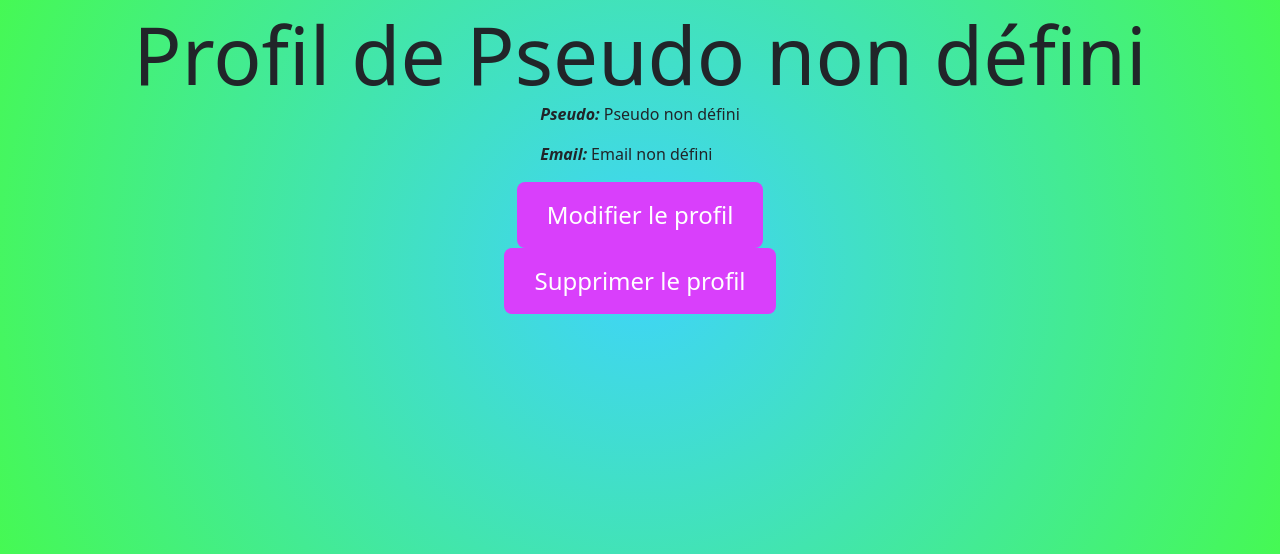
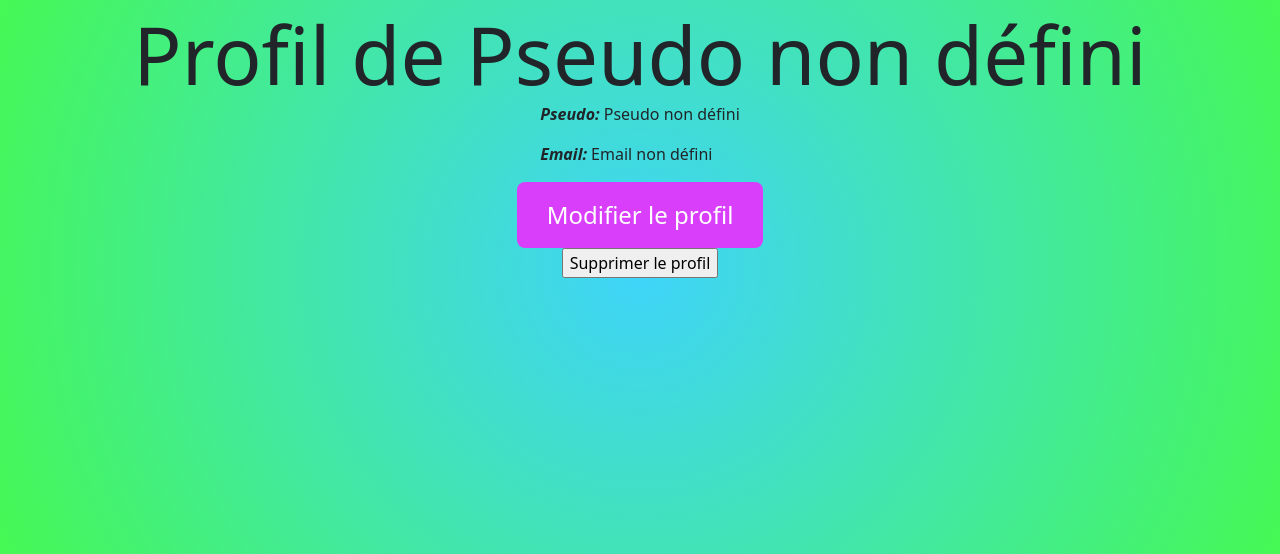
Before and after one commit to LN27100/quiz_game, a PHP site: page /controllers/controller-profil.php in a window 1280 px wide. Shown: the part 130-684 px from the top of the page. Run offline with PHP 8.4, Linux system fonts and the light colour scheme; the visitor is signed in with stand-in values (Sample User, id 1); some web fonts are replaced.

Commit message:
modification et suppression profil ok

```diff
--- a/Models/login.php
+++ b/Models/login.php
@@ -149,12 +149,11 @@ class Player {
     public static function updateProfil(int $player_id, string $new_pseudo, string $new_email)
     {
         try {
-        $db = new PDO(DBNAME, DBUSER, DBPASSWORD, array(PDO::ATTR_PERSISTENT => true));
+            $db = new PDO(DBNAME, DBUSER, DBPASSWORD);
             $db->setAttribute(PDO::ATTR_ERRMODE, PDO::ERRMODE_EXCEPTION);
 
             $sql = "UPDATE player
-                SET player_pseudo = :new_pseudo,
-                    player_mail = :new_email,
+                    SET player_pseudo = :new_pseudo, player_mail = :new_email
                     WHERE player_id = :player_id";
 
             $query = $db->prepare($sql);
@@ -170,13 +169,15 @@ class Player {
         }
     }
 
+
 /**
  * Méthode pour supprimer le profil utilisateur
  * @param int $user_id est l'id de l'utilisateur
  * @return bool|string Renvoie true si la suppression est réussie, sinon renvoie un message d'erreur
  */
 
-public static function deleteUser(int $player_id) {
+ public static function deleteUser(int $player_id)
+    {
         try {
             $db = new PDO(DBNAME, DBUSER, DBPASSWORD);
 
@@ -186,18 +187,16 @@ public static function deleteUser(int $player_id) {
             $query->execute();
 
             // Détruire la session
+            session_start();
             session_destroy();
 
             // Supprimer le mot de passe de la session
             unset($_SESSION['player_password']);
 
-
             return true;
         } catch (PDOException $e) {
-        // Si une erreur se produit, retourner le message d'erreur
             return 'Erreur : ' . $e->getMessage();
         }
     }
-
 }
 ?>
--- a/controllers/controller-profil.php
+++ b/controllers/controller-profil.php
@@ -13,46 +13,37 @@ if (!isset($_SESSION['user'])) {
     exit();
 }
 
-// Récupère le pseudo de l'utilisateur
-$pseudo = isset($_SESSION['user']['player_pseudo']) ? ($_SESSION['user']['player_pseudo']) : "Pseudo non défini";
-$email = isset($_SESSION['user']['player_mail']) ? ($_SESSION['user']['player_mail']) : "Email non défini";
-$player_id = isset($_SESSION['user']['player_id']) ? $_SESSION['user']['player_id'] : null;
-
+// Récupère les informations de l'utilisateur
+$pseudo = $_SESSION['user']['player_pseudo'] ?? "Pseudo non défini";
+$email = $_SESSION['user']['player_mail'] ?? "Email non défini";
+$player_id = $_SESSION['user']['player_id'] ?? null;
 
 // Gestion du formulaire
 $errors = array(); // Tableau pour stocker les erreurs
 
-
-
-
-    // Gestion du formulaire
 if (isset($_POST['save_modification'])) {
-        $player_id = isset($_SESSION['user']['player_id']) ? $_SESSION['user']['player_id'] : 0;
-        $new_pseudo = isset($_POST['player_pseudo']) ? ($_POST['player_pseudo']) : "";
-        $new_email = isset($_POST['player_mail']) ? ($_POST['player_mail']) : "";
-
+    $new_pseudo = $_POST['player_pseudo'] ?? "";
+    $new_email = $_POST['player_mail'] ?? "";
 
     // Contrôle du pseudo
-            if (empty($_POST["player_pseudo"])) {
+    if (empty($new_pseudo)) {
         $errors["player_pseudo"] = "Champ obligatoire";
-            } elseif (!preg_match("/^[a-zA-ZÀ-ÿ\d]+$/", $_POST["player_pseudo"])) {
+    } elseif (!preg_match("/^[a-zA-ZÀ-ÿ\d]+$/", $new_pseudo)) {
         $errors["player_pseudo"] = "Seules les lettres et les chiffres sont autorisés dans le champ Pseudo";
-            } elseif (strlen($_POST["player_pseudo"]) < 6) {
+    } elseif (strlen($new_pseudo) < 6) {
         $errors["player_pseudo"] = "Le pseudo doit contenir au moins 6 caractères";
-            } elseif (Player::checkPseudoExists($_POST["player_pseudo"]) && $_POST["player_pseudo"] != $_SESSION["user"]["player_pseudo"]) {
+    } elseif (Player::checkPseudoExists($new_pseudo) && $new_pseudo != $pseudo) {
         $errors["player_pseudo"] = 'Pseudo déjà utilisé';
     }
 
-
     // Contrôle de l'email
-            if (empty($_POST["player_mail"])) {
+    if (empty($new_email)) {
         $errors["player_mail"] = "Champ obligatoire";
-            } elseif (!filter_var($_POST["player_mail"], FILTER_VALIDATE_EMAIL)) {
+    } elseif (!filter_var($new_email, FILTER_VALIDATE_EMAIL)) {
         $errors["player_mail"] = "Le format de l'adresse email n'est pas valide";
-            } elseif (Player::checkMailExists($_POST["player_mail"]) && $_POST ["player_mail"] != $_SESSION["user"]["player_mail"]){
+    } elseif (Player::checkMailExists($new_email) && $new_email != $email) {
         $errors["player_mail"] = 'Mail déjà utilisé';
     }
-
 
     // Si des erreurs sont détectées, redirigez l'utilisateur vers le formulaire avec les erreurs
     if (empty($errors)) {
@@ -60,22 +51,19 @@ $errors = array(); // Tableau pour stocker les erreurs
             Player::updateProfil($player_id, $new_pseudo, $new_email);
             $_SESSION['user']['player_pseudo'] = $new_pseudo;
             $_SESSION['user']['player_mail'] = $new_email;
+            header("Location: ../controllers/controller-profil.php");
+            exit();
         } catch (Exception $e) {
             echo "Erreur lors de la mise à jour du profil : " . $e->getMessage();
         }
-            // Redirigez l'utilisateur vers la page du profil après la mise à jour
-            header("Location: ../controllers/controller-profil.php");
-            exit();
     }
 }
 
 if ($_SERVER['REQUEST_METHOD'] === 'POST' && isset($_POST['delete_profile'])) {
-            // Appelle la méthode pour supprimer le profil
     $delete_result = Player::deleteUser($player_id);
 
     if ($delete_result === true) {
-                // Suppression réussie, redirigez vers la page d'accueil avec un message de succès
-                header("Location: ../index.php?message=Redirection+reussie");
+        header("Location: ../index.php?message=Profil supprimé avec succès");
         exit();
     } else {
         echo "Erreur lors de la suppression du profil : " . $delete_result;
@@ -83,7 +71,5 @@ $errors = array(); // Tableau pour stocker les erreurs
     }
 }
 
-
-// Inclure la vue home uniquement si l'utilisateur est connecté
 include_once '../views/view-profil.php';
 ?>
--- a/views/view-profil.php
+++ b/views/view-profil.php
@@ -67,35 +67,36 @@
         <div class="container">
         <button id="editDescriptionBtn">Modifier le profil</button>
 
-        <form action="../controllers/controller-profil.php" method="post" class="deleteProfil">
-            <input type="hidden" name="delete_profile" value="<?= $player_id ?>">
-            <button class="delete_profile" type="submit" name="delete_profile">Supprimer le profil</button>
-        </form>
+        <form method="post" action="../controllers/controller-profil.php" class="transparent-form" enctype="multipart/form-data" id="deleteAccountForm">
+    <div>
+        <input type="submit" name="delete_profile" value="Supprimer le profil" onclick="return confirm('Êtes-vous sûr de vouloir supprimer votre profil ? Cette action est irréversible.')">
+    </div>
+</form>
     </div>
 
     <!-- Formulaire de modification du profil (masqué par défaut) -->
     <form method="post" action="../controllers/controller-profil.php" class="transparent-form" enctype="multipart/form-data" id="editDescriptionForm" style="display: none;">
-        <div class="profile-info">
-            <p><span class="styleProfil">Pseudo:</span></p>
-            <input type="text" name="player_pseudo" placeholder="Nouveau pseudo" value="<?= $pseudo ?>">
-            <!-- Affichage des erreurs pour le pseudo -->
-            <?php if (isset($errors['player_pseudo'])) { ?>
-                <span class="error-message"><?= $errors['player_pseudo']; ?></span>
-            <?php } ?>
+    <div>
+        <label for="player_pseudo">Pseudo :</label>
+        <input type="text" name="player_pseudo" value="<?php echo htmlspecialchars($pseudo); ?>" />
+        <?php if (isset($errors["player_pseudo"])) { ?>
+            <span class="error"><?php echo htmlspecialchars($errors["player_pseudo"]); ?></span>
+        <?php } ?>
+    </div>
+    <div>
+        <label for="player_mail">Adresse email :</label>
+        <input type="text" name="player_mail" value="<?php echo htmlspecialchars($email); ?>" />
+        <?php if (isset($errors["player_mail"])) { ?>
+            <span class="error"><?php echo htmlspecialchars($errors["player_mail"]); ?></span>
+        <?php } ?>
+    </div>
+    <div class="profile-info">
+    <input type="submit" name="save_modification" value="Enregistrer les modifications">
+        <button type="button" id="cancelEditBtn" class="file-input-button">Annuler</button>
+    </div>
+</form>
 
-            <p><span class="styleProfil">Email:</span></p>
-            <input type="text" name="player_mail" placeholder="Nouveau email" value="<?= $email ?>">
-            <!-- Affichage des erreurs pour l'email -->
-            <?php if (isset($errors['player_mail'])) { ?>
-                <span class="error-message"><?= $errors['player_mail']; ?></span>
-            <?php } ?>
 
-            <div class="profile-info">
-                <input type="submit" name="save_modification" value="Enregistrer" class="file-input-button">
-                <button type="button" id="cancelEditBtn" class="file-input-button">Annuler</button>
-            </div>
-        </div>
-    </form>
 
  <!-- Charger le fichier JavaScript -->
  <script src="../quiz.js"></script>
```
Lines whose indentation alone changed are shown as unchanged.
